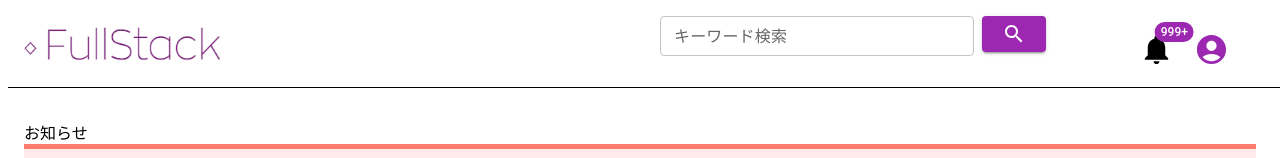
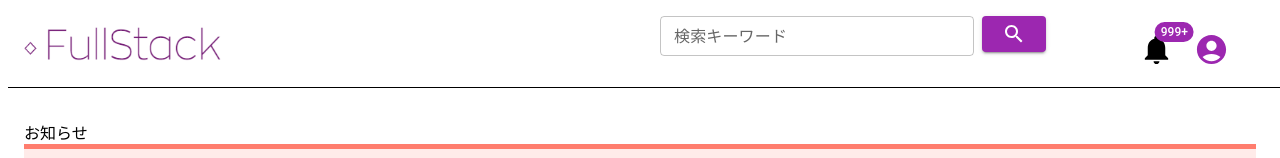
Before and after one commit to tc-kishimoto/fullstack-frontend, a React (Create React App) app: page / in a window 1280 px wide. Shown: the top 158 px of the page. Built offline with nearby package versions, Linux system fonts and the light colour scheme.

Commit message:
検索が行えるように修正

```diff
--- a/src/App.js
+++ b/src/App.js
@@ -15,8 +15,8 @@ import {
 function App() {
   return (
     <div>
+      <BrowserRouter>
       <Header />
-      <BrowserRouter>
         <Routes>
           <Route path="/" element={<Index />}>
           </Route>
--- a/src/components/domains/Header.js
+++ b/src/components/domains/Header.js
@@ -1,4 +1,4 @@
-import * as React from 'react';
+import { useState } from 'react';
 import styled from 'styled-components';
 import UserMenu from './UserMenu';
 import NotifiMenu from './NotifiMenu';
@@ -7,6 +7,7 @@ import TextField from '@mui/material/TextField';
 import FormControl from '@mui/material/FormControl';
 import SearchIcon from '@mui/icons-material/Search';
 import Button from '@mui/material/Button';
+import { useNavigate } from 'react-router-dom';
 
 const Logo = styled.img`
     width: 200px;
@@ -27,23 +28,38 @@ const Li = styled.li`
 
 function Header() {
 
+    const navigate = useNavigate();
+
+    const [keyword, setKeyword] = useState('');
+
     return (
         <Grid container spacing={1} m={1} borderBottom={1}>
             <Grid item xs={6}>
                 <Logo
                     src={`${process.env.PUBLIC_URL}/images/index/logo.png`}
                     onClick={() => {
-                        window.location.href='/'
+                        navigate('/')
                     }}
                 />
             </Grid>
             <Grid item xs={3}>
                 <FormControl fullWidth>
-                    <TextField label="キーワード検索" variant="outlined" size="small" color="secondary" />
+                    <TextField
+                        label="検索キーワード"
+                        variant="outlined"
+                        size="small"
+                        color="secondary"
+                        onChange={e => setKeyword(e.target.value)}
+                    />
                 </FormControl>
             </Grid>
             <Grid item xs={1}>
-                <Button variant="contained" color="secondary" ><SearchIcon /></Button>
+                <Button variant="contained"
+                    color="secondary"
+                    onClick={() => navigate(`/search?q=${keyword}`, {replace: true})}
+                >
+                    <SearchIcon />
+                </Button>
             </Grid>
             <Grid item xs={2} >
                 <Ul>
```
